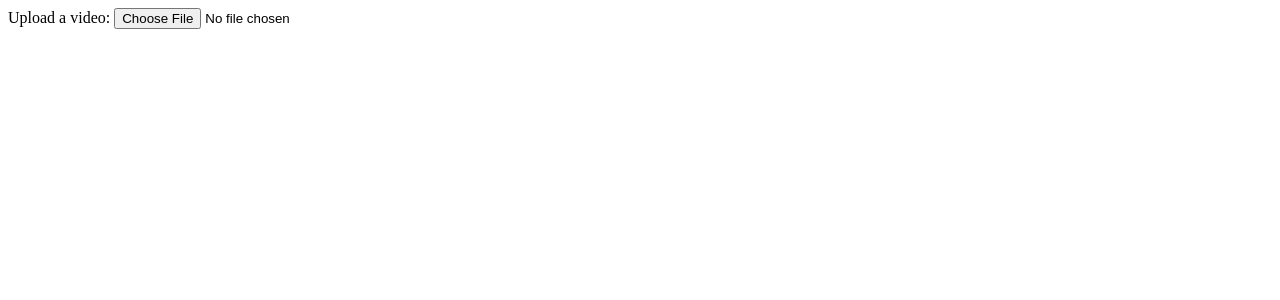
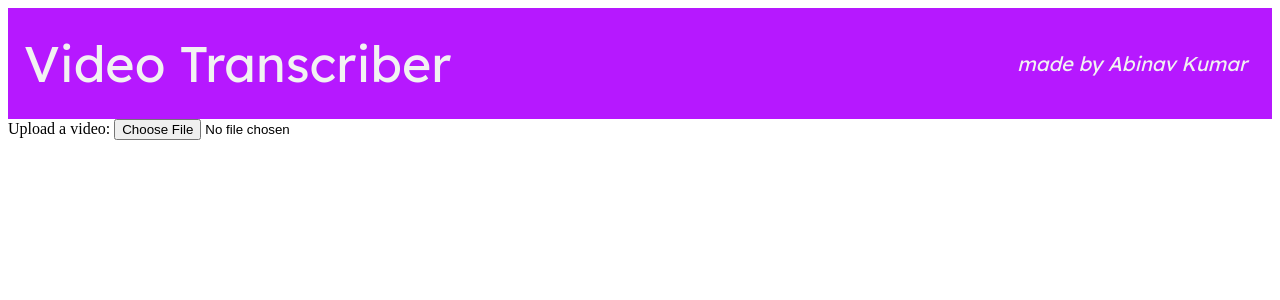
Before and after one commit to AbeetoChanito/lecture-transcriber, a SvelteKit app in the folder client/: page / in a window 1280 px wide. Shown: the top 300 px of the page. Built offline with nearby package versions, Linux system fonts and the light colour scheme.

Commit message:
Add in bar at top

```diff
--- a/client/src/routes/+page.svelte
+++ b/client/src/routes/+page.svelte
@@ -44,6 +44,48 @@
 }
 </script>
 
+<svelte:head>
+  <link href="https://fonts.googleapis.com/css?family=Lexend" rel="stylesheet">
+</svelte:head>
+
+<style>
+    body {
+        margin: 0;
+        font-family: lexend;
+    }
+
+    .nav {
+        overflow: hidden;
+        background-color: #b108ffee;
+        display: flex;
+        align-items: center;
+        padding: 10px 0;
+    }
+
+    .nav a {
+        color: #f2f2f2;
+        text-align: center;
+        padding: 14px 16px;
+        text-decoration: none;
+        font-size: 50px;
+    }
+
+    .nav .credit {
+        margin-left: auto;
+        color: #f2f2f2;
+        font-size: 20px;
+        font-style: italic;
+        padding: 25px;
+    }
+</style>
+
+<body>
+<div class="nav">
+    <a href="/">Video Transcriber</a>
+    <a href="https://github.com/AbeetoChanito" class="credit" target="_blank">made by Abinav Kumar</a>
+</div>
+</body>
+
 <label for="video">Upload a video:</label>
 <input accept="video/mp4" bind:files id="video" name="video" type="file"/>
 
```
Lines whose indentation alone changed are shown as unchanged.
